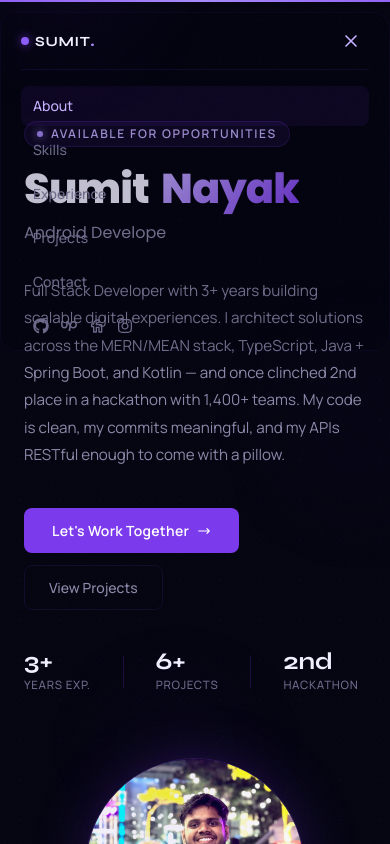
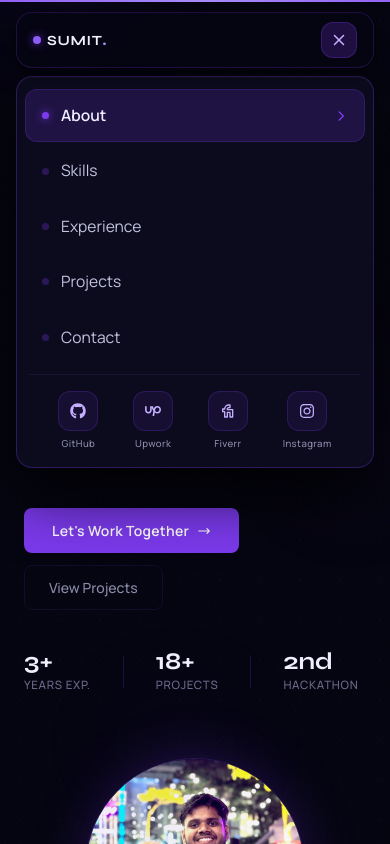
Before and after one commit to thesumitnayak/portfolio_sumit, a React (Vite) app: page / in a window 390 px wide. Both pictures are taken after a click on the button 351 px from the left and 41 px from the top of the page. Shown: the top 844 px of the page. Built offline with nearby package versions, Linux system fonts and the light colour scheme.

Commit message:
Updated the navbar for mobile view

```diff
--- a/src/components/About/About.jsx
+++ b/src/components/About/About.jsx
@@ -238,7 +238,7 @@ const About = () => {
             >
               <Stat value="3+" label="Years exp." />
               <div style={{ width: 1, height: 32, background: "rgba(124,58,237,0.2)" }} />
-              <Stat value="6+" label="Projects" />
+              <Stat value="18+" label="Projects" />
               <div style={{ width: 1, height: 32, background: "rgba(124,58,237,0.2)" }} />
               <Stat value="2nd" label="Hackathon" />
             </motion.div>
--- a/src/components/Navbar/Navbar.jsx
+++ b/src/components/Navbar/Navbar.jsx
@@ -1,9 +1,9 @@
 // components/Navbar/Navbar.jsx
-// ─────────────────────────────────────────
 import React, { useState, useEffect, useRef } from "react";
 import { motion, AnimatePresence, useScroll, useMotionValueEvent } from "framer-motion";
 import { FiMenu, FiX } from "react-icons/fi";
 import { FaGithub, FaInstagram } from "react-icons/fa";
+import { FaHackerrank } from "react-icons/fa";
 import { FaUpwork } from "react-icons/fa6";
 import { TbBrandFiverr } from "react-icons/tb";
 
@@ -16,10 +16,10 @@ const NAV_ITEMS = [
 ];
 
 const SOCIAL_LINKS = [
-  { icon: FaGithub,      href: "https://github.com/thesumitnayak",                                    label: "GitHub"    },
-  { icon: FaUpwork,      href: "https://www.upwork.com/freelancers/~01dc8c28243fc3d432",              label: "Upwork"    },
-  { icon: TbBrandFiverr, href: "https://www.fiverr.com/iamsumitnayak/",                              label: "Fiverr"    },
-  { icon: FaInstagram,   href: "https://www.instagram.com/thesumitnayak",                            label: "Instagram" },
+  { icon: FaGithub,      href: "https://github.com/thesumitnayak",                        label: "GitHub"    },
+  { icon: FaUpwork,      href: "https://www.upwork.com/freelancers/~01dc8c28243fc3d432", label: "Upwork"    },
+  { icon: TbBrandFiverr, href: "https://www.fiverr.com/iamsumitnayak/",                 label: "Fiverr"    },
+  { icon: FaInstagram,   href: "https://www.instagram.com/thesumitnayak",               label: "Instagram" },
 ];
 
 const Navbar = () => {
@@ -27,22 +27,20 @@ const Navbar = () => {
   const [isOpen,        setIsOpen]        = useState(false);
   const [hidden,        setHidden]        = useState(false);
   const [scrolled,      setScrolled]      = useState(false);
+  const lastScrollY = useRef(0);
+  const { scrollY } = useScroll();
 
-  const { scrollY } = useScroll();
-  const lastScrollY = useRef(0);
-
-  // Hide/show navbar on scroll direction
   useMotionValueEvent(scrollY, "change", (latest) => {
     setScrolled(latest > 60);
     if (latest > lastScrollY.current + 10 && latest > 200) {
       setHidden(true);
+      setIsOpen(false);
     } else if (latest < lastScrollY.current - 10) {
       setHidden(false);
     }
     lastScrollY.current = latest;
   });
 
-  // Track active section via IntersectionObserver
   useEffect(() => {
     const observers = NAV_ITEMS.map(({ id }) => {
       const el = document.getElementById(id);
@@ -65,73 +63,39 @@ const Navbar = () => {
 
   return (
     <motion.header
-      animate={{ y: hidden ? -100 : 0, opacity: hidden ? 0 : 1 }}
+      animate={{ y: hidden ? -120 : 0, opacity: hidden ? 0 : 1 }}
       transition={{ duration: 0.35, ease: [0.4, 0, 0.2, 1] }}
-      className="fixed top-0 left-0 right-0 z-50"
-      style={{ willChange: "transform, opacity" }}
+      className="fixed top-0 left-0 right-0 z-50 px-4"
     >
+      {/* ── DESKTOP navbar pill ── */}
       <div
-        className="mx-auto my-3 max-w-5xl rounded-2xl px-5 transition-all duration-500"
+        className="mx-auto mt-3 max-w-5xl rounded-2xl px-5 hidden md:block"
         style={{
-          background: scrolled
-            ? "rgba(4, 4, 16, 0.75)"
-            : "rgba(4, 4, 16, 0.2)",
-          backdropFilter: scrolled ? "blur(20px) saturate(180%)" : "blur(10px)",
-          border: scrolled
-            ? "1px solid rgba(124,58,237,0.18)"
-            : "1px solid rgba(124,58,237,0.06)",
-          boxShadow: scrolled
-            ? "0 8px 32px rgba(0,0,0,0.4), 0 0 0 0.5px rgba(124,58,237,0.1)"
-            : "none",
+          background: scrolled ? "rgba(4,4,16,0.80)" : "rgba(4,4,16,0.3)",
+          backdropFilter: "blur(20px) saturate(180%)",
+          border: scrolled ? "1px solid rgba(124,58,237,0.2)" : "1px solid rgba(124,58,237,0.08)",
+          boxShadow: scrolled ? "0 8px 32px rgba(0,0,0,0.4)" : "none",
+          transition: "all 0.4s ease",
         }}
       >
         <nav className="flex h-14 items-center justify-between">
-          {/* Logo */}
-          <button
-            onClick={() => scrollTo("about")}
-            className="group relative flex items-center gap-1.5"
-            aria-label="Home"
-          >
-            <span
-              className="h-2 w-2 rounded-full bg-violet-500 transition-all duration-300 group-hover:scale-125"
-              style={{ boxShadow: "0 0 10px rgba(124,58,237,0.8)" }}
-            />
-            <span
-              style={{
-                fontFamily: "'Syne', sans-serif",
-                fontWeight: 700,
-                fontSize: "0.875rem",
-                letterSpacing: "0.05em",
-                color: "#f0eeff",
-              }}
-            >
-              SUMIT<span className="text-violet-400">.</span>
+          <button onClick={() => scrollTo("about")} className="group flex items-center gap-1.5">
+            <span className="h-2 w-2 rounded-full bg-violet-500 group-hover:scale-125 transition-transform"
+              style={{ boxShadow: "0 0 10px rgba(124,58,237,0.8)" }} />
+            <span style={{ fontFamily: "'Syne',sans-serif", fontWeight: 700, fontSize: "0.875rem", letterSpacing: "0.05em", color: "#f0eeff" }}>
+              SUMIT<span style={{ color: "#a78bfa" }}>.</span>
             </span>
           </button>
 
-          {/* Desktop nav items */}
-          <ul className="hidden md:flex items-center gap-1">
+          <ul className="flex items-center gap-1">
             {NAV_ITEMS.map(({ id, label }) => (
               <li key={id}>
-                <button
-                  onClick={() => scrollTo(id)}
-                  className="relative px-4 py-1.5 text-sm transition-colors duration-200"
-                  style={{
-                    fontFamily: "'Manrope', sans-serif",
-                    fontWeight: 500,
-                    color: activeSection === id ? "#f0eeff" : "#6b6a8a",
-                  }}
-                >
+                <button onClick={() => scrollTo(id)} className="relative px-4 py-1.5 text-sm transition-colors duration-200"
+                  style={{ fontFamily: "'Manrope',sans-serif", fontWeight: 500, color: activeSection === id ? "#f0eeff" : "#6b6a8a" }}>
                   {activeSection === id && (
-                    <motion.span
-                      layoutId="nav-pill"
-                      className="absolute inset-0 rounded-lg"
-                      style={{
-                        background: "rgba(124,58,237,0.12)",
-                        border: "1px solid rgba(124,58,237,0.2)",
-                      }}
-                      transition={{ type: "spring", duration: 0.5, bounce: 0.2 }}
-                    />
+                    <motion.span layoutId="nav-pill" className="absolute inset-0 rounded-lg"
+                      style={{ background: "rgba(124,58,237,0.12)", border: "1px solid rgba(124,58,237,0.2)" }}
+                      transition={{ type: "spring", duration: 0.5, bounce: 0.2 }} />
                   )}
                   <span className="relative z-10">{label}</span>
                 </button>
@@ -139,84 +103,138 @@ const Navbar = () => {
             ))}
           </ul>
 
-          {/* Desktop social icons */}
-          <div className="hidden md:flex items-center gap-3">
+          <div className="flex items-center gap-3">
             {SOCIAL_LINKS.map(({ icon: Icon, href, label }) => (
-              <a
-                key={label}
-                href={href}
-                target="_blank"
-                rel="noopener noreferrer"
-                aria-label={label}
-                className="group p-1.5 rounded-md transition-all duration-200"
-                style={{ color: "#6b6a8a" }}
+              <a key={label} href={href} target="_blank" rel="noopener noreferrer" aria-label={label}
+                style={{ color: "#6b6a8a", transition: "color 0.2s" }}
                 onMouseEnter={(e) => (e.currentTarget.style.color = "#c4b0ff")}
-                onMouseLeave={(e) => (e.currentTarget.style.color = "#6b6a8a")}
-              >
+                onMouseLeave={(e) => (e.currentTarget.style.color = "#6b6a8a")}>
                 <Icon size={16} />
               </a>
             ))}
           </div>
+        </nav>
+      </div>
 
-          {/* Mobile hamburger */}
+      {/* ══════════════════════════════════════════
+          MOBILE navbar — completely separate block
+          ══════════════════════════════════════════ */}
+      <div className="md:hidden">
+
+        {/* Mobile top bar */}
+        <div className="flex h-14 items-center justify-between px-4 mt-3 rounded-2xl"
+          style={{
+            background: "rgba(6,5,18,0.95)",
+            backdropFilter: "blur(20px)",
+            border: "1px solid rgba(124,58,237,0.22)",
+            boxShadow: "0 4px 24px rgba(0,0,0,0.6)",
+          }}>
+          <button onClick={() => scrollTo("about")} className="flex items-center gap-1.5">
+            <span className="h-2 w-2 rounded-full bg-violet-500"
+              style={{ boxShadow: "0 0 10px rgba(124,58,237,0.8)" }} />
+            <span style={{ fontFamily: "'Syne',sans-serif", fontWeight: 700, fontSize: "0.875rem", letterSpacing: "0.05em", color: "#f0eeff" }}>
+              SUMIT<span style={{ color: "#a78bfa" }}>.</span>
+            </span>
+          </button>
+
           <button
             onClick={() => setIsOpen((v) => !v)}
-            className="md:hidden p-2 rounded-lg transition-colors duration-200"
-            style={{ color: "#c4b0ff" }}
+            className="flex items-center justify-center w-9 h-9 rounded-xl"
+            style={{
+              background: isOpen ? "rgba(124,58,237,0.22)" : "rgba(124,58,237,0.1)",
+              border: "1px solid rgba(124,58,237,0.28)",
+              color: "#c4b0ff",
+              transition: "all 0.2s",
+            }}
             aria-label="Toggle menu"
           >
-            {isOpen ? <FiX size={20} /> : <FiMenu size={20} />}
+            {isOpen ? <FiX size={18} /> : <FiMenu size={18} />}
           </button>
-        </nav>
+        </div>
 
         {/* Mobile dropdown */}
         <AnimatePresence>
           {isOpen && (
             <motion.div
-              initial={{ opacity: 0, height: 0 }}
-              animate={{ opacity: 1, height: "auto" }}
-              exit={{ opacity: 0, height: 0 }}
-              transition={{ duration: 0.25, ease: [0.4, 0, 0.2, 1] }}
-              className="overflow-hidden md:hidden"
+              initial={{ opacity: 0, y: -10, scale: 0.97 }}
+              animate={{ opacity: 1, y: 0, scale: 1 }}
+              exit={{ opacity: 0, y: -10, scale: 0.97 }}
+              transition={{ duration: 0.22, ease: [0.4, 0, 0.2, 1] }}
+              className="mt-2 rounded-2xl"
+              style={{
+                background: "#0c0b1e",           /* solid — nothing bleeds through */
+                border: "1px solid rgba(124,58,237,0.3)",
+                boxShadow: "0 24px 64px rgba(0,0,0,0.85), inset 0 1px 0 rgba(255,255,255,0.03)",
+              }}
             >
-              <div className="py-4 border-t" style={{ borderColor: "rgba(124,58,237,0.1)" }}>
-                <ul className="flex flex-col gap-1 mb-4">
+              {/* Nav links */}
+              <ul className="p-2 pt-3">
                 {NAV_ITEMS.map(({ id, label }, i) => (
-                    <motion.li
-                      key={id}
-                      initial={{ opacity: 0, x: -12 }}
+                  <motion.li key={id}
+                    initial={{ opacity: 0, x: -10 }}
                     animate={{ opacity: 1, x: 0 }}
-                      transition={{ delay: i * 0.06 }}
-                    >
+                    transition={{ delay: i * 0.045, duration: 0.18 }}>
                     <button
                       onClick={() => scrollTo(id)}
-                        className="w-full text-left px-3 py-2.5 rounded-lg text-sm transition-all duration-200"
+                      className="w-full flex items-center gap-3 px-4 py-3.5 rounded-xl mb-0.5 transition-all duration-200"
                       style={{
-                          fontFamily: "'Manrope', sans-serif",
-                          fontWeight: 500,
-                          color: activeSection === id ? "#c4b0ff" : "#6b6a8a",
-                          background: activeSection === id ? "rgba(124,58,237,0.08)" : "transparent",
+                        fontFamily: "'Manrope',sans-serif",
+                        fontWeight: activeSection === id ? 600 : 400,
+                        fontSize: "0.975rem",
+                        /* crisp, always-readable text colors */
+                        color: activeSection === id ? "#f0eeff" : "#c4c3e0",
+                        background: activeSection === id ? "rgba(124,58,237,0.18)" : "transparent",
+                        border: activeSection === id ? "1px solid rgba(124,58,237,0.22)" : "1px solid transparent",
+                        textAlign: "left",
                       }}
                     >
+                      {/* Glowing dot */}
+                      <span style={{
+                        width: "7px", height: "7px", borderRadius: "50%", flexShrink: 0,
+                        background: activeSection === id ? "#7c3aed" : "rgba(124,58,237,0.28)",
+                        boxShadow: activeSection === id ? "0 0 8px rgba(124,58,237,0.9)" : "none",
+                        transition: "all 0.25s",
+                      }} />
+
                       {label}
+
+                      {/* Active chevron */}
+                      {activeSection === id && (
+                        <svg className="ml-auto" width="14" height="14" fill="none" viewBox="0 0 24 24"
+                          stroke="#7c3aed" strokeWidth={2.5}>
+                          <path strokeLinecap="round" strokeLinejoin="round" d="M9 5l7 7-7 7" />
+                        </svg>
+                      )}
                     </button>
                   </motion.li>
                 ))}
               </ul>
-                <div className="flex items-center gap-3 px-3">
+
+              {/* Divider */}
+              <div style={{ height: "1px", background: "rgba(124,58,237,0.12)", margin: "0 12px" }} />
+
+              {/* Social row */}
+              <div className="flex items-center justify-around px-6 py-4">
                 {SOCIAL_LINKS.map(({ icon: Icon, href, label }) => (
-                    <a
-                      key={label}
-                      href={href}
-                      target="_blank"
-                      rel="noopener noreferrer"
-                      aria-label={label}
-                      style={{ color: "#6b6a8a" }}
-                    >
+                  <a key={label} href={href} target="_blank" rel="noopener noreferrer"
+                    aria-label={label} className="flex flex-col items-center gap-1.5"
+                    style={{ textDecoration: "none" }}>
+                    <div className="w-10 h-10 rounded-xl flex items-center justify-center"
+                      style={{
+                        background: "rgba(124,58,237,0.1)",
+                        border: "1px solid rgba(124,58,237,0.22)",
+                        color: "#c4b0ff",
+                      }}>
                       <Icon size={16} />
+                    </div>
+                    <span style={{
+                      fontFamily: "'Manrope',sans-serif", fontSize: "0.6rem",
+                      fontWeight: 500, color: "#8b8aaa", letterSpacing: "0.04em",
+                    }}>
+                      {label}
+                    </span>
                   </a>
                 ))}
-                </div>
               </div>
             </motion.div>
           )}
```
Lines whose indentation alone changed are shown as unchanged.
